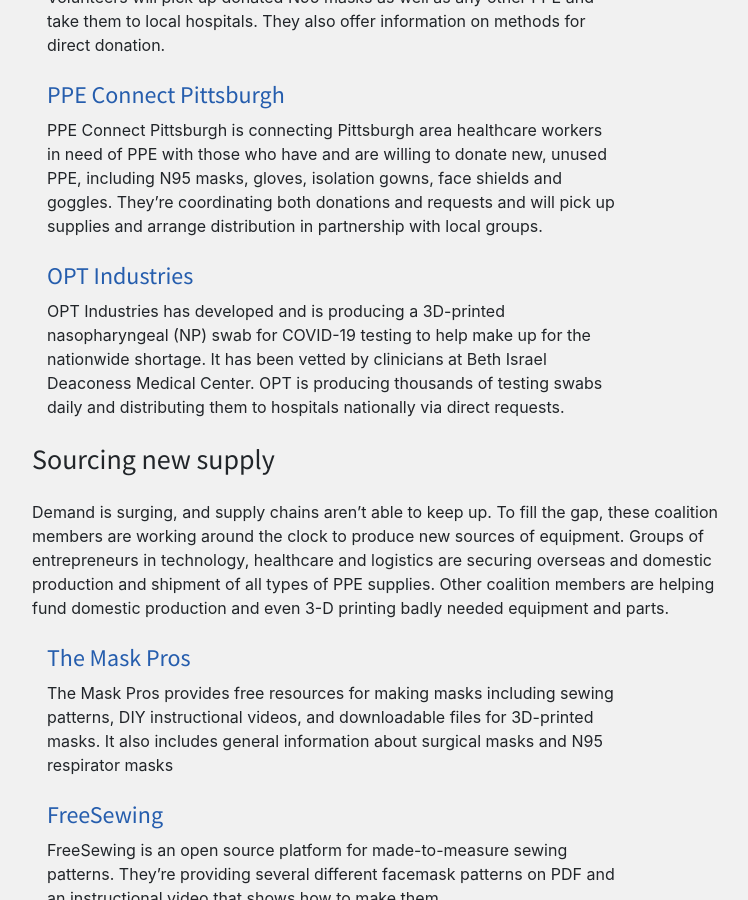
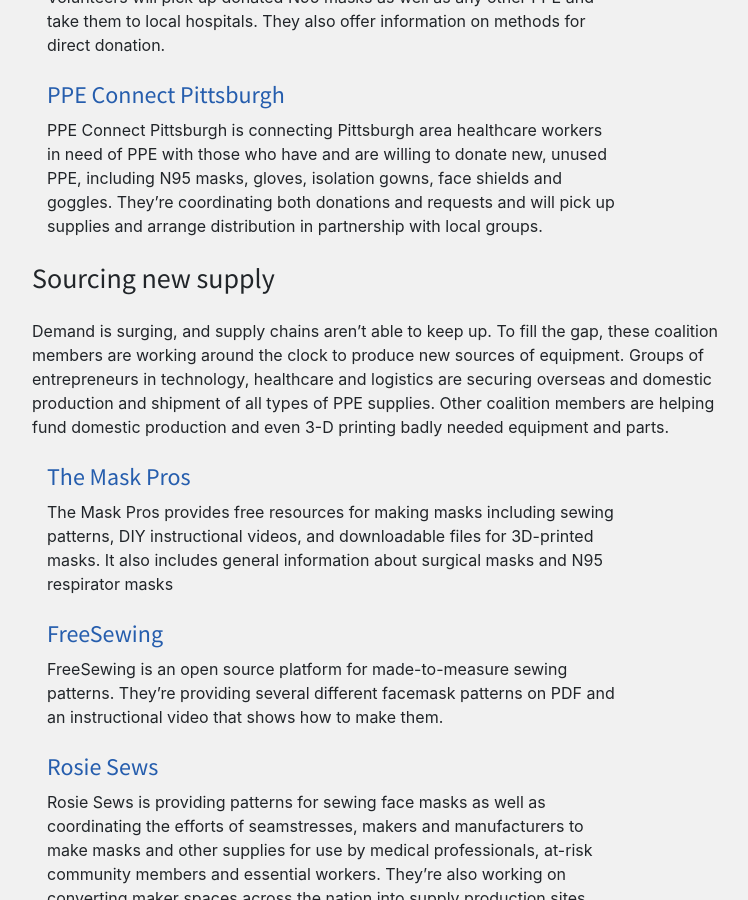
Before and after one commit to jdecaron/c19coalition, a Jekyll site: the page built from pages/index.html, in a window 1280 px wide and 900 px high, scrolled down 3575 px. Shown: the whole window, without its empty margins (248-996 px from the left). Built offline with Jekyll 4.4.1, drawn with Linux system fonts in a browser that asks for light colours; some of the changed text lies outside the part shown.

Commit message:
Move OPT to Sourcing New Supply.

```diff
--- a/pages/index.html
+++ b/pages/index.html
@@ -179,8 +179,6 @@
             gowns, gloves, and ventilators, in unopened boxes or sealed packages. For unused but open supplies they’re
             partnering with the Seattle Mask Brigade for pickup.</p>-->
 
-          <h4><a href="http://optindustries.com/npswab/">OPT Industries</a></h4>
-          <p>OPT Industries has developed and is producing a 3D-printed nasopharyngeal (NP) swab for COVID-19 testing to help make up for the nationwide shortage. It has been vetted by clinicians at Beth Israel Deaconess Medical Center. OPT is producing thousands of testing swabs daily and distributing them to hospitals nationally via direct requests.</p>
         </div>
 
 
```
Also changed, not shown: other parts of pages/index.html (+3 -0 lines).
